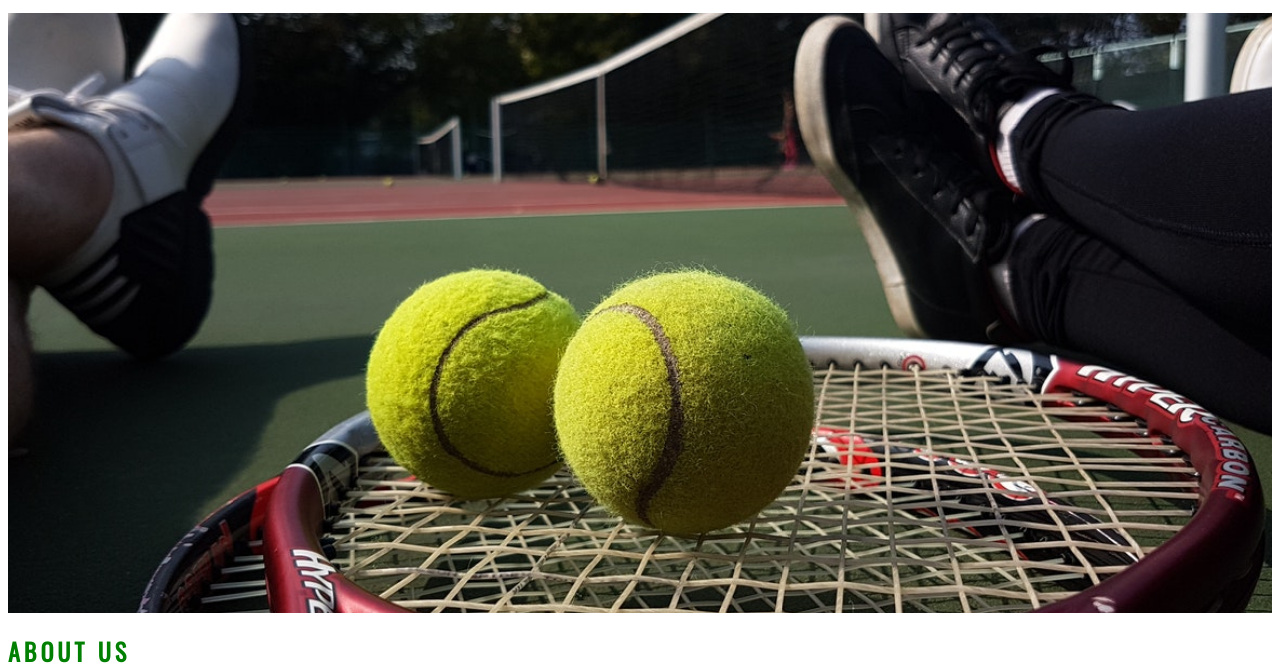
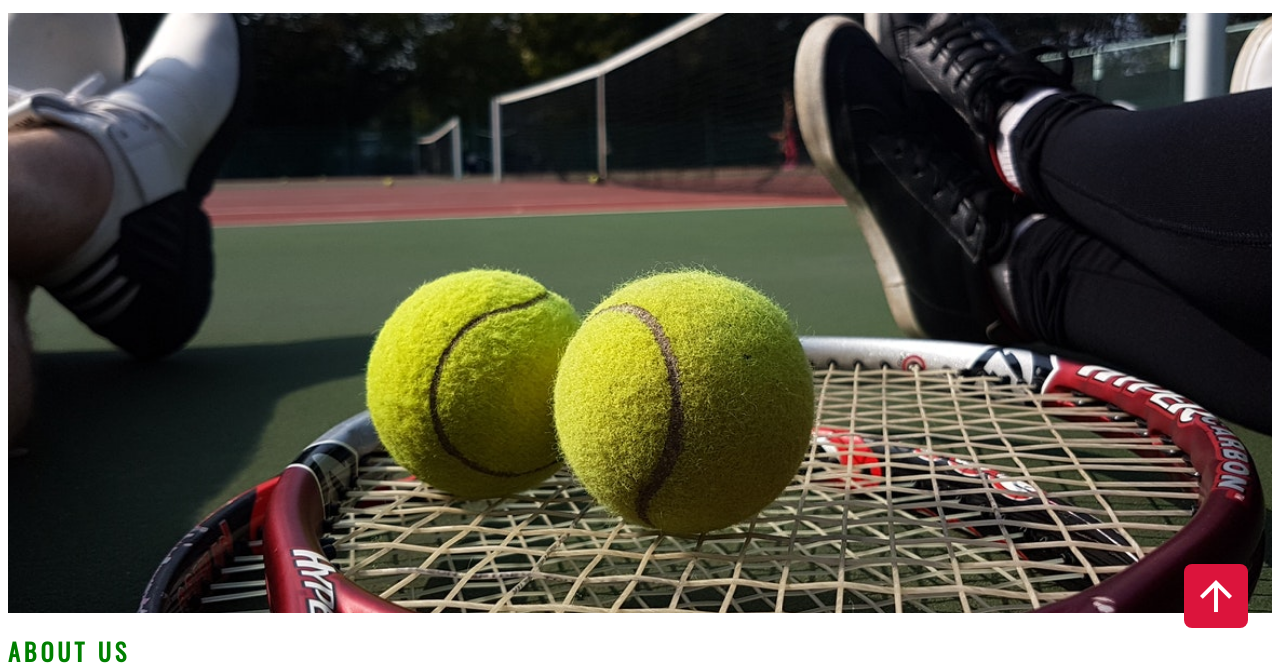
Before and after one commit to Code-Institute-Submissions/patkre-Project1, a plain HTML site: page index.html in a window 1280 px wide. Shown: the part 140-805 px from the top of the page. Drawn offline with nearby package versions, Linux system fonts and the light colour scheme.

Commit message:
all file

```diff
--- a/assets/css/style.css
+++ b/assets/css/style.css
@@ -85,7 +85,7 @@ h2 {
     }
 }
 
-#club-ethos {
+#aboutus {
     height: 600px;
 }
 
@@ -128,6 +128,34 @@ hr {
     animation-name: tennis-boom;
     animation-duration: 10s;
     animation-fill-mode: forwards;
+}
+
+.back-to-top {
+    position: fixed;
+    bottom: 2rem;
+    right: 2rem;
+    display: inline-flex;
+    align-items: center;
+    justify-content: center;
+    background-color: #dc143c;
+    border-radius: 0.5rem;
+    padding: 0.5rem;
+    text-decoration: none;
+    transition: 0.2s ease-out;
+}
+
+.back-to-top span {
+    color: #fff;
+    font-size: 3rem;
+    transition: 0.2s ease-out;
+}
+
+.back-to-top:hover {
+    background-color: #be1a3b;
+}
+
+.back-to-top:hover span {
+    transform: translateY(-4px);
 }
 
 @keyframes tennis-boom {
@@ -196,7 +224,7 @@ footer {
 }
 
 #submit {
-    background-color: #3a3a3a;
+    background-color: blue;
 }
 
 @media screen and (max-width: 1200px) {
--- a/index.html
+++ b/index.html
@@ -8,7 +8,7 @@
     <meta name="keywords" content="Cinik clinic, healthcare, Cork, Ireland" />
     <meta name="author" content="Cinik" />
     <title>Cinik Clinic</title>
-
+<link href="https://fonts.googleapis.com/icon?family=Material+Icons" rel="stylesheet">
     <link rel="stylesheet" href="assets/css/style.css" />
 </head>
 
@@ -185,6 +185,7 @@
 
         <br>
 
+
         <section id="contactus">
             <h2>Contact</h2>
 
@@ -257,6 +258,10 @@
         </footer>
 
         <script src="https://kit.fontawesome.com/c7dbda0798.js" crossorigin="anonymous"></script>
+
+        <a href="#" class="back-to-top">
+            <span class="material-icons">arrow_upward</span>
+        </a>
 </body>
 
 </html>
```
Also changed, not shown: assets/images/all-cate.jpg (added), assets/images/player1.jpg (added).
